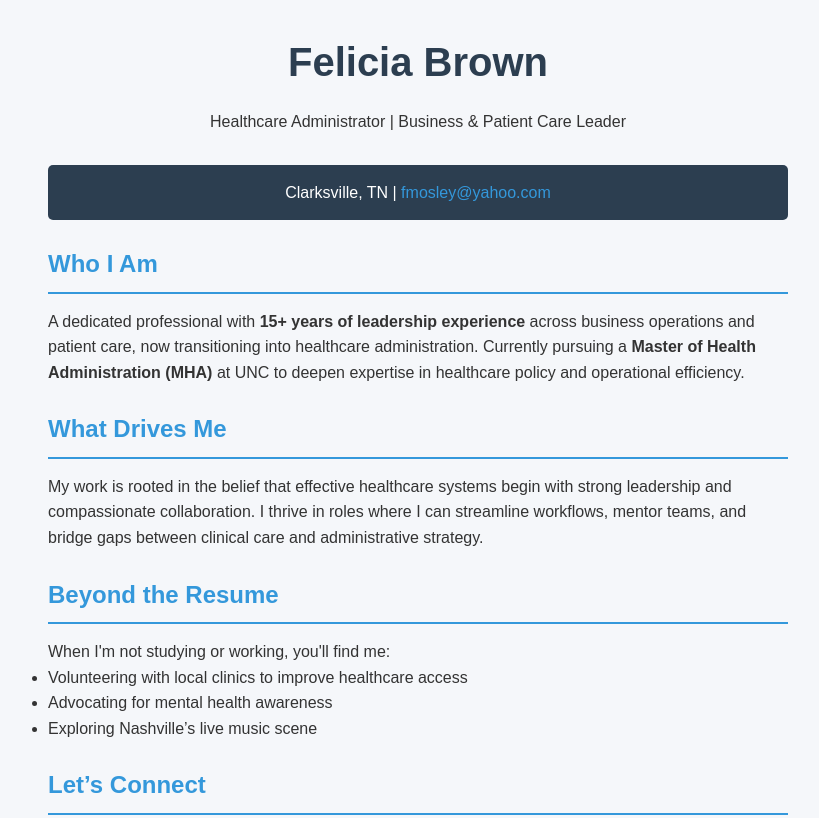
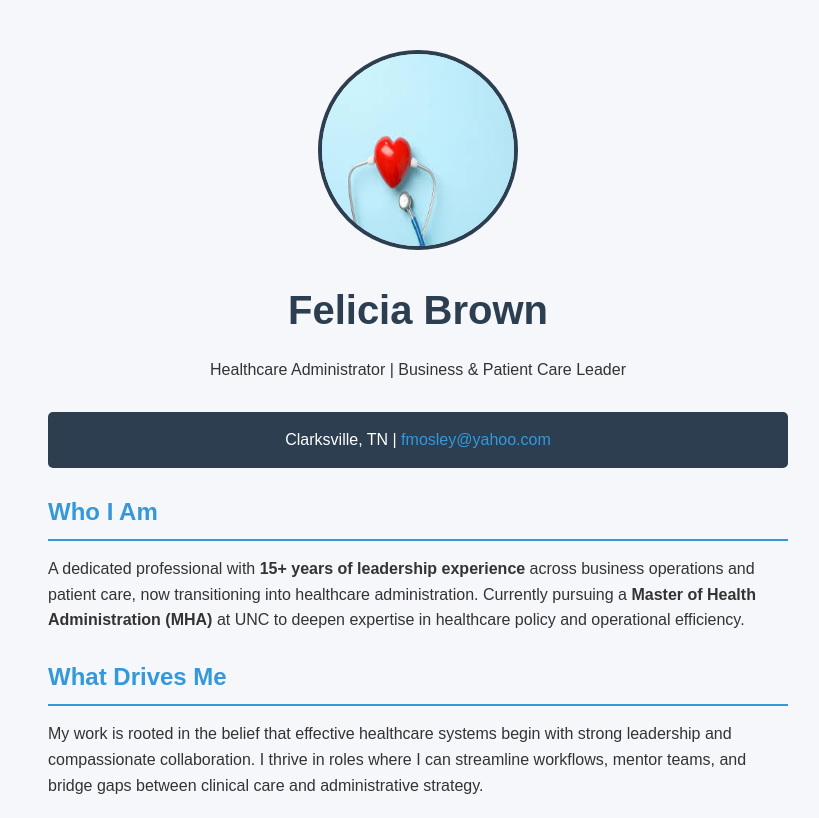
Before and after one commit to Fullmetal235/Felicia-about-page, a plain HTML site: page index.html in a window 1280 px wide. Shown: the top 818 px of the page, without its empty margins (222-1041 px from the left). Drawn offline with Linux system fonts and the light colour scheme.

Commit message:
deleted comment on png

```diff
--- a/index.html
+++ b/index.html
@@ -98,7 +98,7 @@
 <body>
     <div class="container">
         <header class="header">
-           <!-- <img src="about.png" alt="Felicia Brown" class="profile-img">-->
+            <img src="about.png" alt="Felicia Brown" class="profile-img">
             <h1>Felicia Brown</h1>
             <p class="tagline">Healthcare Administrator | Business & Patient Care Leader</p>
         </header>
```
